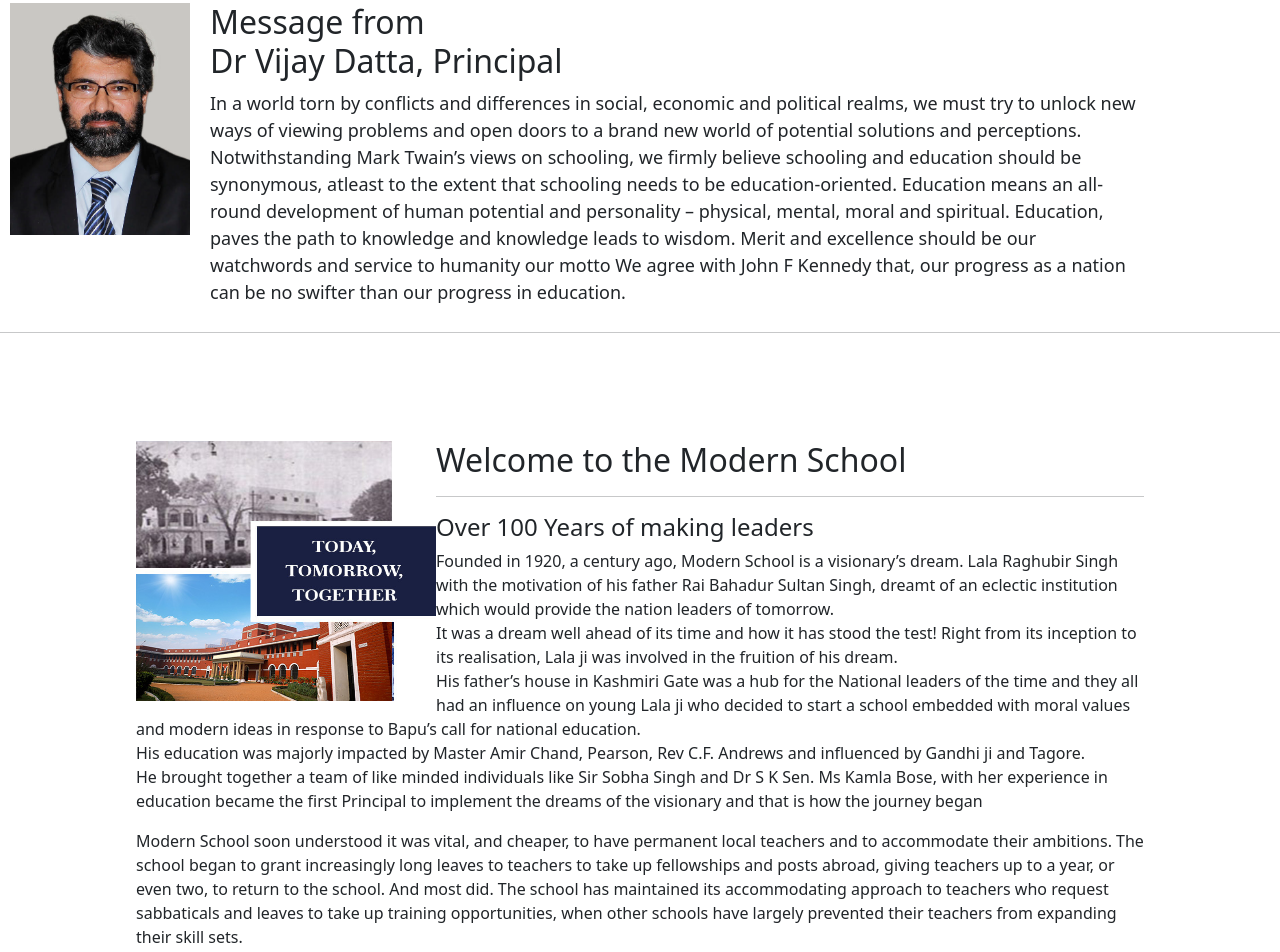
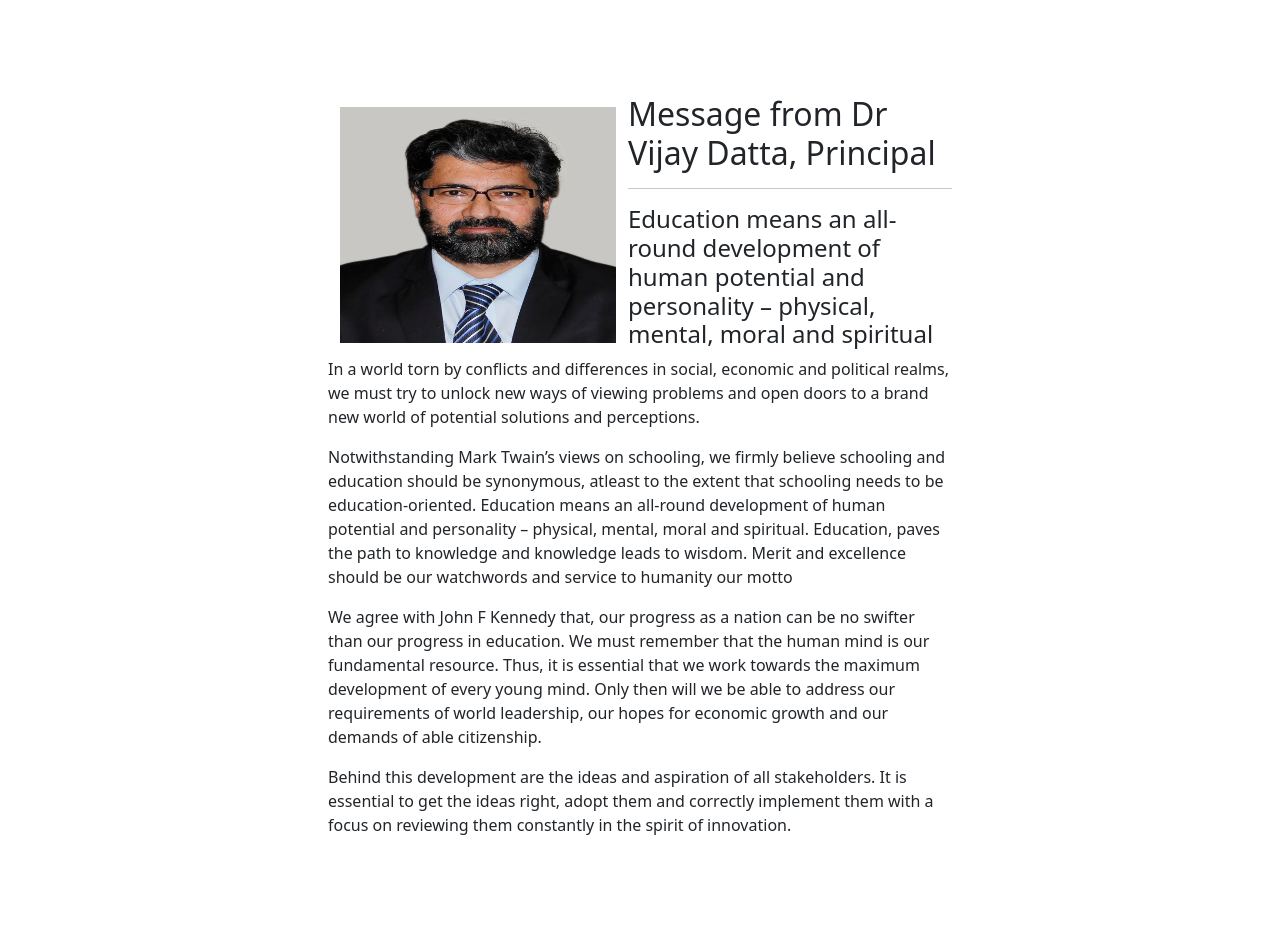
Before and after one commit to Pulkit2306/WEB-O-MANIA-ACM2k22, a plain HTML site: page HomePage/index.html in a window 1280 px wide. Shown: the part 830-1782 px from the top of the page. Drawn offline with nearby package versions, Linux system fonts and the light colour scheme.

Commit message:
Vijay Dutta

```diff
--- a/HomePage/index.html
+++ b/HomePage/index.html
@@ -132,23 +132,19 @@
 </div>
 <h2 id="AboutUs">About us</h2>
 <hr>
-<div class="box199">
-    <div class="image-box">
-        <img src="Media/vijay_dutta.jpeg">
-    </div>
-    <div class="contentAbout">
-        <h2>Message from <br>
-            Dr Vijay Datta, Principal</h2>
-            <p>
-                In a world torn by conflicts and differences in social, economic and political realms, we must try to unlock new ways of viewing problems and open doors to a brand new world of potential solutions and perceptions.
-
-Notwithstanding Mark Twain’s views on schooling, we firmly believe schooling and education should be synonymous, atleast to the extent that schooling needs to be education-oriented. Education means an all-round development of human potential and personality – physical, mental, moral and spiritual. Education, paves the path to knowledge and knowledge leads to wisdom. Merit and excellence should be our watchwords and service to humanity our motto
-
-We agree with John F Kennedy that, our progress as a nation can be no swifter than our progress in education.
-            </p>
-    </div>
-        </div>
-
+<div class="todayTogertherdiv">
+    <img id=TodayTomorrow style="border-radius:10px; padding:12px" src="media/vijay_dutta.jpeg" alt="">
+<div class="historyBox">
+    <h2>Message from
+        Dr Vijay Datta, Principal
+         </h2>
+    <hr>
+    <h4>Education means an all-round development of human potential and personality – physical, mental, moral and spiritual</h4>
+   <p>In a world torn by conflicts and differences in social, economic and political realms, we must try to unlock new ways of viewing problems and open doors to a brand new world of potential solutions and perceptions.</p>
+   <p>Notwithstanding Mark Twain’s views on schooling, we firmly believe schooling and education should be synonymous, atleast to the extent that schooling needs to be education-oriented. Education means an all-round development of human potential and personality – physical, mental, moral and spiritual. Education, paves the path to knowledge and knowledge leads to wisdom. Merit and excellence should be our watchwords and service to humanity our motto</p>
+   <p>We agree with John F Kennedy that, our progress as a nation can be no swifter than our progress in education. We must remember that the human mind is our fundamental resource. Thus, it is essential that we work towards the maximum development of every young mind. Only then will we be able to address our requirements of world leadership, our hopes for economic growth and our demands of able citizenship.</p>
+   <p>Behind this development are the ideas and aspiration of all stakeholders. It is essential to get the ideas right, adopt them and correctly implement them with a focus on reviewing them constantly in the spirit of innovation.</p>
+</div>
 </div>
 <hr>
 <div class="todayTogertherdiv">
--- a/HomePage/style.css
+++ b/HomePage/style.css
@@ -1,6 +1,6 @@
 .todayTogertherdiv {
-  margin: 100px auto;
-  width: 80vw;
+  margin: 110px auto;
+  width: 50vw;
   padding: 8px;
 }
 #TodayTomorrow {
```
